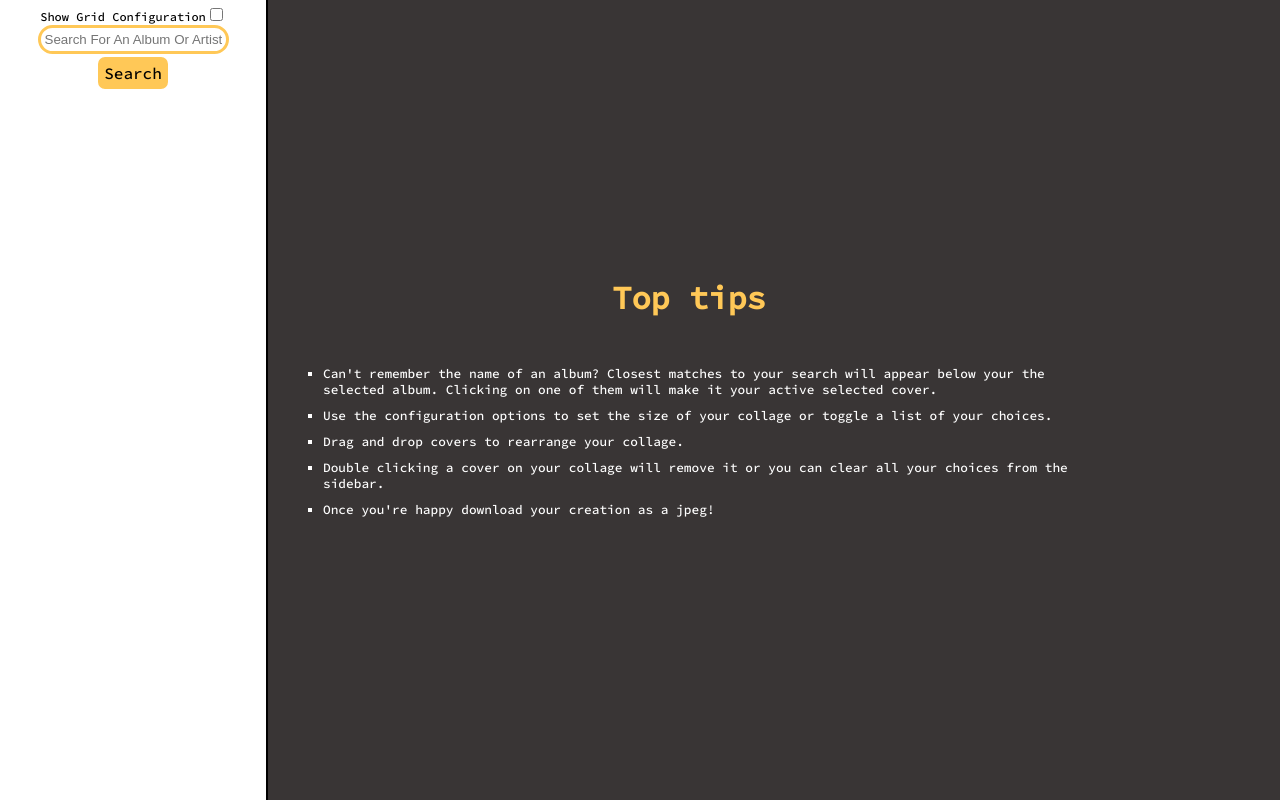
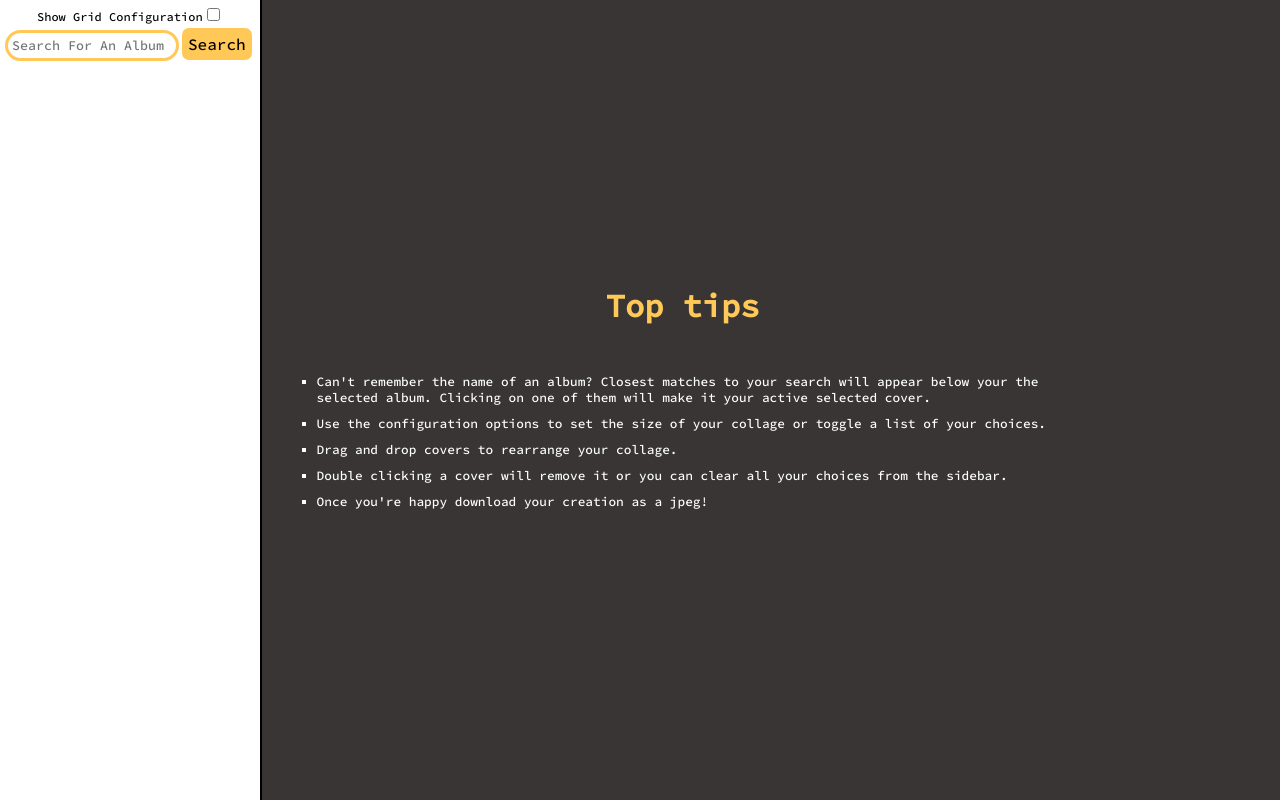
Before and after one commit to OliverMarks/my-app, a React (Create React App) app: page / in a window 1280 px wide. Both pictures are taken after a click on the button "GET STARTED". Built offline with nearby package versions, Linux system fonts and the light colour scheme.

Commit message:
font fix

```diff
--- a/src/App.css
+++ b/src/App.css
@@ -7,6 +7,11 @@
 }
 
 
+/* Apply a specific font to the search bar input */
+input[type="text"] {
+  font-family: 'Source Code Pro', monospace;
+  /* Replace "Your Desired Font" with the actual font you want to use */
+}
 
 
 
--- a/src/components/CanvasPlaceholder.jsx
+++ b/src/components/CanvasPlaceholder.jsx
@@ -10,7 +10,7 @@ export default function CanvasPlaceholder () {
                Clicking on one of them will make it your active selected cover.</li>
               <li>Use the configuration options to set the size of your collage or toggle a list of your choices.</li>
               <li>Drag and drop covers to rearrange your collage.</li>
-              <li>Double clicking a cover on your collage will remove it or you can clear all your choices from the sidebar.</li>
+              <li>Double clicking a cover will remove it or you can clear all your choices from the sidebar.</li>
               <li>Once you're happy download your creation as a jpeg!</li>
             </ul>
             </>
```
